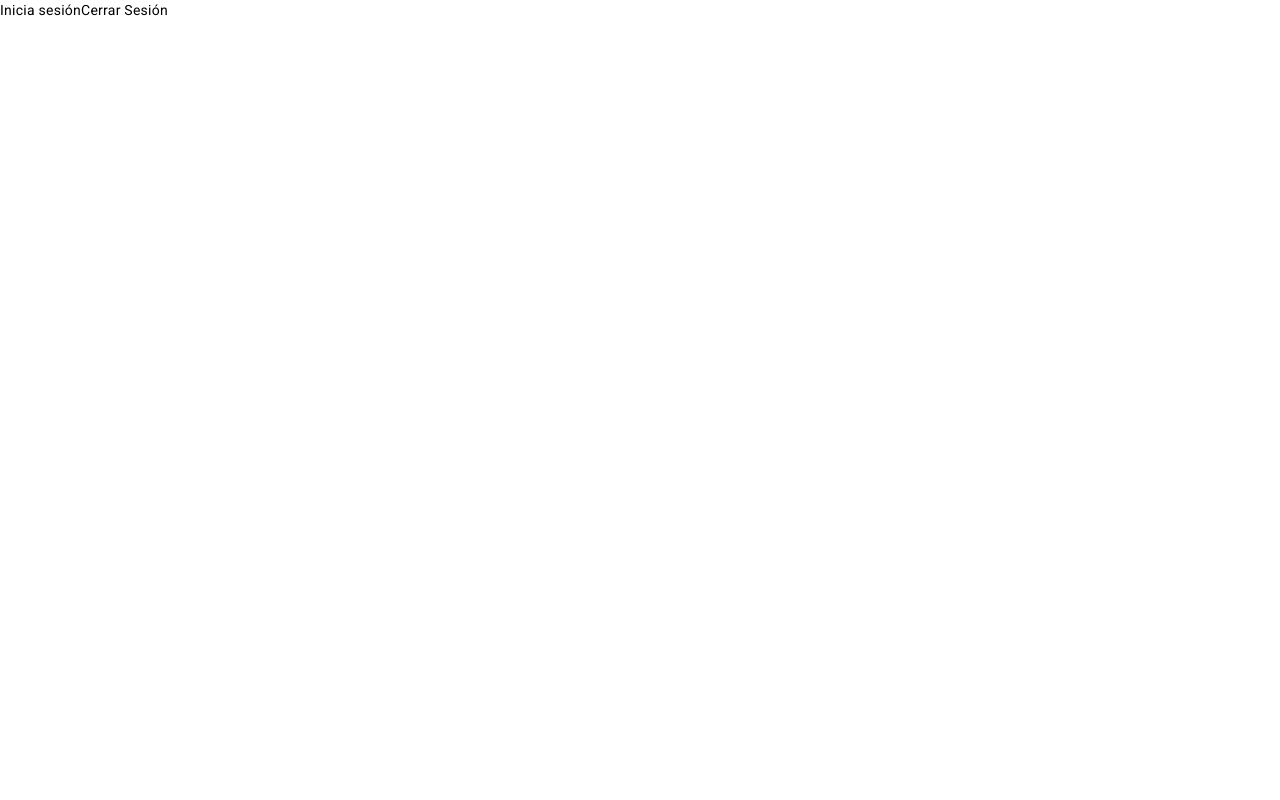
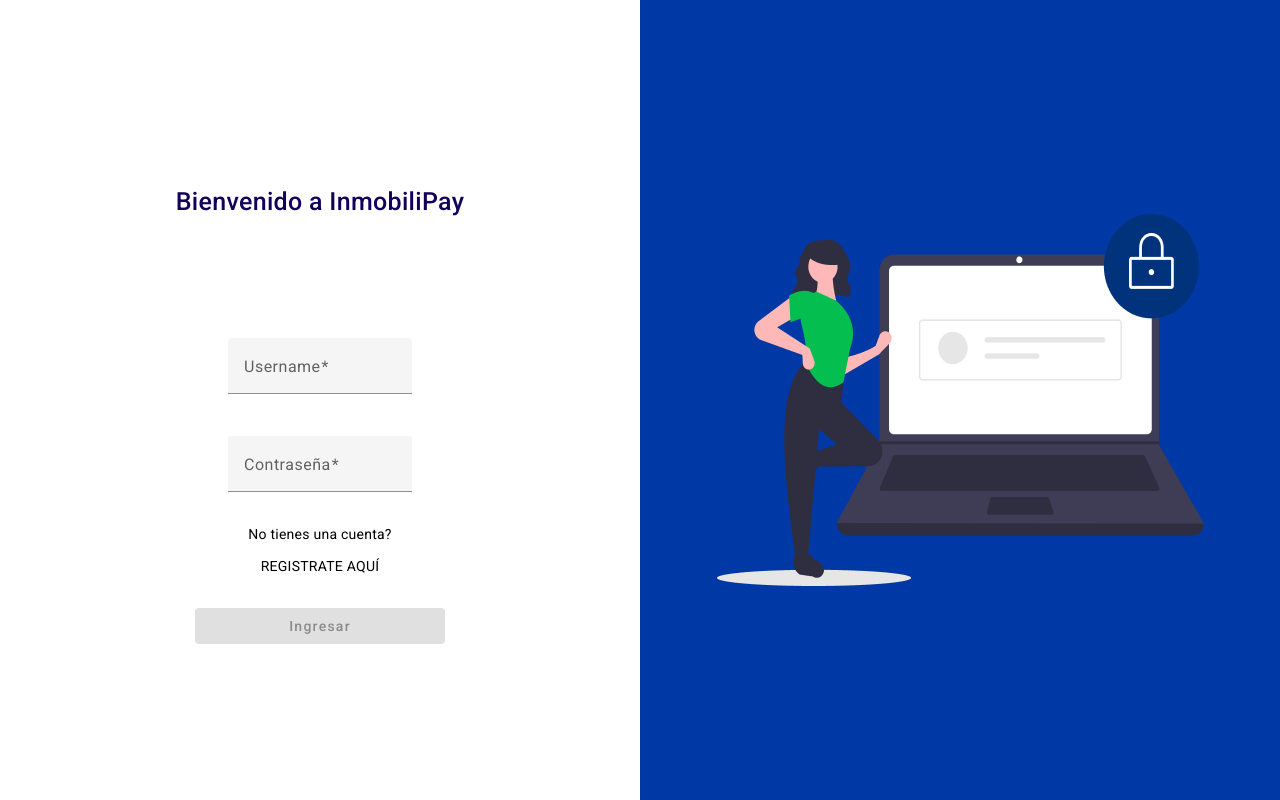
Before and after one commit to FrancoCarrillo/InmobiPay-Frontend, an Angular app: page /login in a window 1280 px wide. Built offline with nearby package versions, Linux system fonts and the light colour scheme.

Commit message:
feat: login done

```diff
--- a/src/app/pages/login/login.component.html
+++ b/src/app/pages/login/login.component.html
@@ -1,2 +1,32 @@
-<button (click)="login()">Inicia sesión</button>
-<button (click)="logout()">Cerrar Sesión</button>
+<div class="login-container">
+    <div class="login-section">
+      <h2 class="relative top-40 right-0 m-4 text-2xl text-blue-500">Bienvenido a InmobiliPay</h2>
+      <form [formGroup]="logInForm" (ngSubmit)="login()" class="flex flex-col justify-center items-center h-screen" >
+        <mat-form-field appearance="fill" class="inputs">
+            <mat-label>Username</mat-label>
+            <input matInput formControlName="username" placeholder="Username">
+        </mat-form-field>
+
+
+        <mat-form-field appearance="fill" class="inputs">
+          <mat-label>Contraseña</mat-label>
+          <input matInput formControlName="password" type="password" placeholder="Contraseña">
+          <mat-error *ngIf="logInForm.get('password')?.invalid && logInForm.get('password')?.touched">
+            Por favor ingresa una contraseña válida
+          </mat-error>
+        </mat-form-field>
+        <p>No tienes una cuenta?</p>
+        <p>REGISTRATE AQUÍ</p>
+        <button (click)="login()" mat-raised-button color="primary" type="submit" [disabled]="logInForm.invalid">Ingresar</button>
+      </form>
+    </div>
+
+    <div class="image-section">
+      <img src="../../../assets/Imagen1.png" alt="Imagen personal de interbank con laptop">
+    </div>
+</div>
+
+
+
+<!-- <button (click)="login()">Inicia sesión</button>
+<button (click)="logout()">Cerrar Sesión</button> -->
--- a/src/app/pages/login/login.component.scss
+++ b/src/app/pages/login/login.component.scss
@@ -0,0 +1,51 @@
+
+div{
+    overflow-y: hidden;
+}
+.login-container {
+    display: flex;
+    justify-content: space-between;
+    height: 100vh;
+    width: 100%;
+}
+
+.login-section {
+    flex: 1;
+    padding: 1em;
+}
+
+.image-section {
+    flex: 1;
+    padding: 1em;
+    background-color: #0039a6;
+    display: flex;
+    align-items: center;
+    justify-content: center;
+    background-size: cover;
+    margin: 0;
+}
+
+.image-section img {
+    max-width: 100%;
+    height: auto;
+}
+h2{
+    font-family: 'Roboto';
+    text-align: center;
+    font-style: normal;
+    font-weight: 500;
+    font-size: 25px;
+    line-height: 56px;
+    color: #13005A;
+}
+form{
+    display: flex;
+}
+.inputs{
+    width:30%;
+    margin:10px;
+}
+button{
+    margin-top: 20px;
+    width: 250px;
+}
--- a/src/app/pages/login/login.component.ts
+++ b/src/app/pages/login/login.component.ts
@@ -3,6 +3,7 @@
 import { Router } from '@angular/router';
 import { Subscription } from 'rxjs';
 import { AuthService } from 'src/app/core/services/auth/auth.service';
+
 
 @Component({
   selector: 'app-login',
@@ -11,20 +12,20 @@
 })
 export class LoginComponent implements OnInit, OnDestroy {
   logInForm: FormGroup = {} as FormGroup;
-  username = 'string';
-  password = 'string';
   private popStateSubscription?: Subscription;
 
   constructor(
     private _formBuilder: FormBuilder,
     private _router: Router,
-    private authService: AuthService
+    private authService: AuthService,
+
+
   ) {}
 
   ngOnInit(): void {
     this.logInForm = this._formBuilder.group({
-      email: ['aa@gmail.com', [Validators.required, Validators.email]],
-      password: ['qweqwe', [Validators.required, Validators.minLength(6)]],
+      username: ['', [Validators.required]],
+      password: ['', [Validators.required, Validators.minLength(6)]],
     });
 
     this.popStateSubscription = this._router.events.subscribe(event => {
@@ -39,7 +40,9 @@
   }
 
   login(): void {
-    this.authService.login(this.username, this.password).subscribe(
+    let { password, username} = this.logInForm.value
+
+    this.authService.login(username,password).subscribe(
       () => {
         console.log('Usuario logueado con éxito');
         this._router.navigate(['/simulator']);
```
Also changed, not shown: src/app/app.module.ts (+17 -3 lines), src/assets/Imagen1.png (added).
